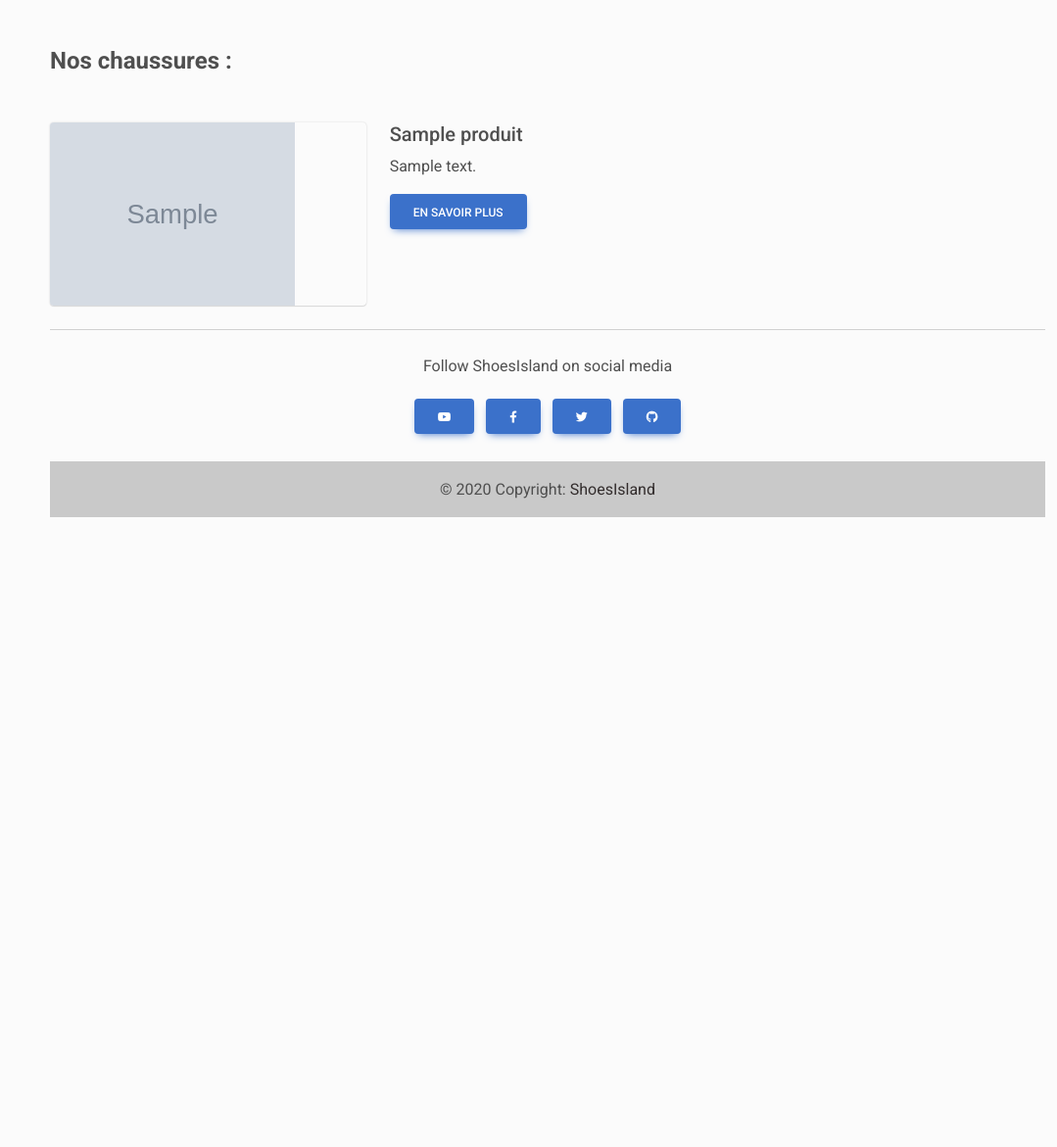
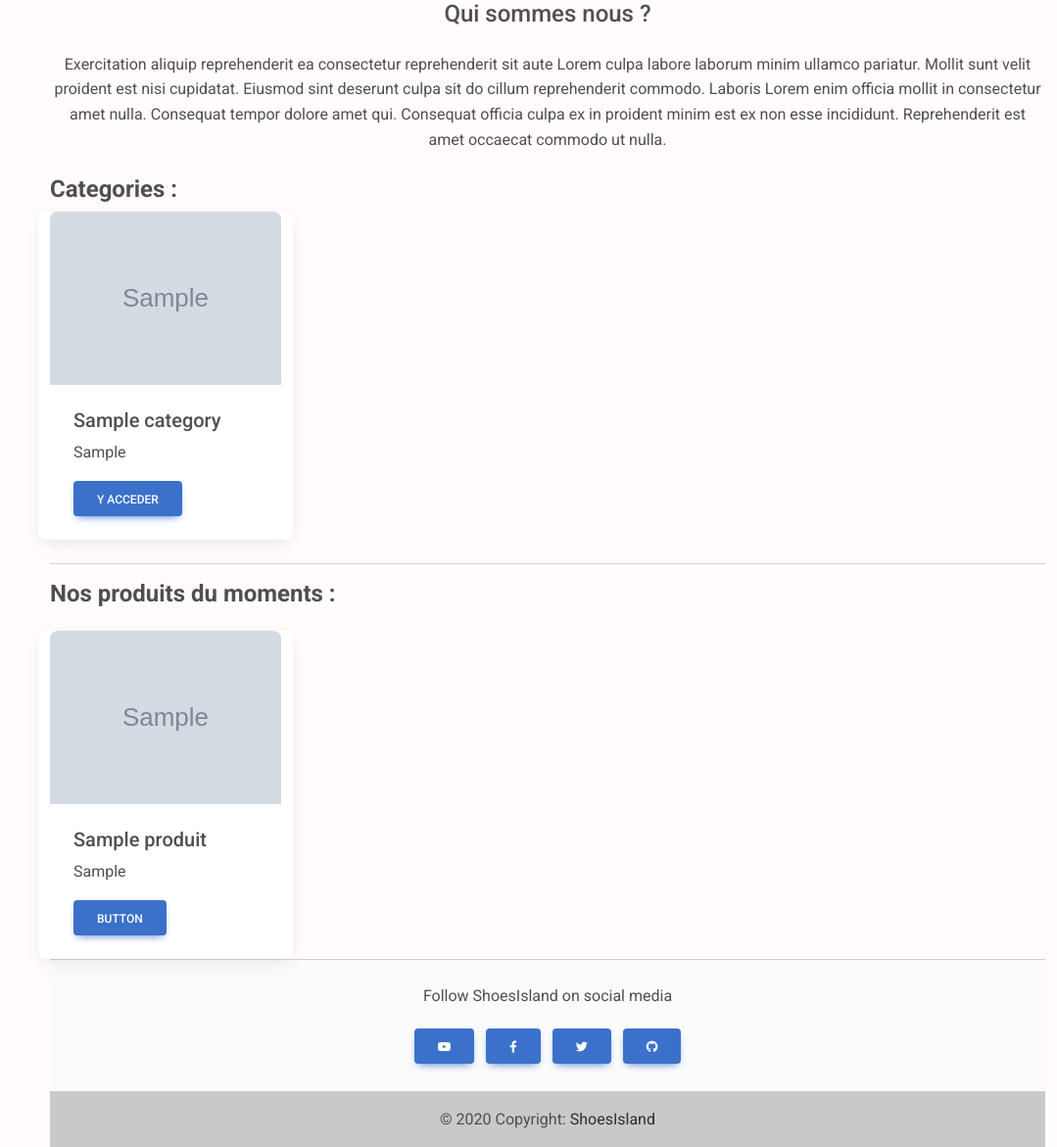
Before and after one commit to ThomasJouaux/Symfony5.4_FilRouge, a Symfony app: template templates/shoesIsland/index.html.twig in a window 1280 px wide. Shown: the whole page at 98% size, without its empty margins (201-1280 px from the left). Before the commit the page ends 528 px from the top, so only its background shows below. Run offline with Twig, Linux system fonts and the light colour scheme; the template is opened without the code that fills it: most values are stand-ins (such as "Sample title", 1, 10 or a date in 2020); grey boxes marked "Sample" are stand-in pictures; some libraries are stand-ins or nearby versions.

Commit message:
04/01/23 frontBug

```diff
--- a/composer.json
+++ b/composer.json
@@ -43,6 +43,7 @@
         "symfony/yaml": "5.4.*",
         "symfonycasts/verify-email-bundle": "^1.12",
         "twig/extra-bundle": "^2.12|^3.0",
+        "twig/intl-extra": "^3.1",
         "twig/twig": "^2.12|^3.0"
     },
     "config": {
--- /dev/null
+++ b/public/css/style.css
@@ -0,0 +1,27 @@
+#msgBvn{
+    font-family: 'Dancing Script', cursive;
+    margin-left: 2rem;
+    color: #34495E;
+}
+main{
+    background-color: #FFFCFB;
+}
+.imgCategorie{
+    width: fit-content !important;
+}
+.imgHeader{
+   width: 100%;
+   align-items: center;
+   height:250px;
+}
+.mainHeader{
+    margin: none;
+    height: 250px;
+    margin-bottom: 15px;
+    margin-left: -30%;
+}
+#sidebarMenu{
+    position:absolute;
+    height: 100%;
+    margin-top: 16.5%;
+}
--- a/src/Controller/ProfileController.php
+++ b/src/Controller/ProfileController.php
@@ -20,4 +20,5 @@ class ProfileController extends AbstractController
         ]);
     }
 
+
 }
--- a/src/Controller/ShoesIslandController.php
+++ b/src/Controller/ShoesIslandController.php
@@ -7,6 +7,7 @@ use App\Entity\Categorie;
 use App\Repository\ProduitRepository;
 use App\Repository\CategorieRepository;
 use App\Repository\SousCategorieRepository;
+use Doctrine\Persistence\ManagerRegistry;
 use Symfony\Component\HttpFoundation\Response;
 use Symfony\Component\Routing\Annotation\Route;
 use Symfony\Bundle\FrameworkBundle\Controller\AbstractController;
@@ -14,7 +15,7 @@ use Symfony\Bundle\FrameworkBundle\Controller\AbstractController;
 class ShoesIslandController extends AbstractController
 {
     #[Route('/', name: 'app_shoes_island')]
-    public function index(CategorieRepository $repo , ProduitRepository $repoPro): Response
+    public function index(CategorieRepository $repo , ProduitRepository $repoPro ): Response
     {
         $categories = $repo->findAll();
         $pro = $repoPro->findAll();
--- a/templates/base.html.twig
+++ b/templates/base.html.twig
@@ -10,12 +10,13 @@
   <link rel="icon" href="img/mdb-favicon.ico" type="image/x-icon" />
   <!-- Font Awesome -->
   <link rel="stylesheet" href="https://cdnjs.cloudflare.com/ajax/libs/font-awesome/6.0.0/css/all.min.css" />
+  <link href="https://fonts.googleapis.com/css2?family=Dancing+Script:wght@600&display=swap" rel="stylesheet">
   <!-- Google Fonts Roboto -->
   <link rel="stylesheet" href="https://fonts.googleapis.com/css2?family=Roboto:wght@300;400;500;700;900&display=swap" />
   <!-- MDB -->
 	<link rel="stylesheet" href"{{ asset('css/bootstrap.min.css')}}">
 	<link rel="stylesheet" href="{{ asset('css/mdb.min.css')}}" />
-
+  <link rel="stylesheet" href="{{asset('css/style.css')}}" />
 	<link rel="stylesheet" href="{{ asset('css/header.css')}}" />
   {% block stylesheets %}
   {% endblock %}
--- a/templates/panier/index.html.twig
+++ b/templates/panier/index.html.twig
@@ -14,7 +14,8 @@
 
 
 <section class="h-100 h-custom" style="background-color: #d2c9ff;">
-  <div class="container py-5 h-100">
+ <main class="">
+    <div class="container">
 <nav aria-label="breadcrumb">
   <ol class="breadcrumb">
     <li class="breadcrumb-item"><a href="/">Acceuil</a></li>
@@ -120,7 +121,7 @@
 
                   <a href="/commande" class="btn btn-dark btn-block btn-lg"
                     data-mdb-ripple-color="dark">Payez</a>
-					<a href="/clear" class="btn btn-danger">Vider le panier</a>
+					<a href="/clear" class="btn btn-danger mt-2">Vider le panier</a>
                 </div>
               </div>
             </div>
@@ -128,6 +129,7 @@
         </div>
       </div>
     </div>
+    </main>
   </div>
 </section>
 {% endblock %}
--- a/templates/registration/register.html.twig
+++ b/templates/registration/register.html.twig
@@ -4,7 +4,8 @@
 
 {% block body %}
 <section class="h-100 h-custom" style="background-color: ;">
-  <div class="container py-5 h-100">
+<main>
+  <div class="container">
     <div class="row d-flex justify-content-center align-items-center h-100">
             <h1 class="text-center">Inscription</h1>
         {{ form_start(registrationForm) }}
@@ -36,5 +37,6 @@
     {{ form_end(registrationForm) }}
   </div>
 </div>
+</main>
 </section>
 {% endblock %}
--- a/templates/security/login.html.twig
+++ b/templates/security/login.html.twig
@@ -4,6 +4,7 @@
 
 {% block body %}
 <section class="h-100 h-custom" style="background-color: ;">
+<main>
   <div class="container py-5 h-100">
     <div class="row d-flex justify-content-center align-items-center h-100">
 <form method="post">
@@ -44,6 +45,7 @@
 </form>
 </div>
 </div>
+</main>
 </section>
 
 {% endblock %}
--- a/templates/shoesIsland/index.html.twig
+++ b/templates/shoesIsland/index.html.twig
@@ -8,34 +8,54 @@
 
 
     <!--Main layout-->
-  <main class="my-5">
+    <main class="">
       <div class="container">
+      <h4 class="text-center mb-4"> Qui sommes nous ? </h4>
+      <p class="text-center mb-4">Exercitation aliquip reprehenderit ea consectetur reprehenderit sit aute Lorem culpa labore laborum minim ullamco pariatur. Mollit sunt velit proident est nisi cupidatat. Eiusmod sint deserunt culpa sit do cillum reprehenderit commodo. Laboris Lorem enim officia mollit in consectetur amet nulla. Consequat tempor dolore amet qui. Consequat officia culpa ex in proident minim est ex non esse incididunt. Reprehenderit est amet occaecat commodo ut nulla.</p>
         <!--Section: Content-->
         <section class="text-center text-md-start">
-        <h4 class="mb-5"><strong>Nos chaussures :</strong></h4>
-
-        <!-- Post -->
-  {% for pro in produit %}
-        <div class="row">
-          <div class="col-md-4 mb-4">
-            <div class="bg-image hover-overlay shadow-1-strong rounded ripple" data-mdb-ripple-color="light">
-              <img src="{{ pro.ImgProduit}}" class="img-fluid" width="250" height="300"/>
+          <h4 class="mb-2"><strong>Categories :</strong></h4>
+  <div class="row ">
+  {% for categorie in categories %}
+    <div class="card col-3">
+    <div class="bg-image hover-overlay ripple" data-mdb-ripple-color="light">
+      <img src="{{categorie.categorieImg}}" class="img-fluid imgCategorie"/>
       <a href="#!">
         <div class="mask" style="background-color: rgba(251, 251, 251, 0.15);"></div>
       </a>
     </div>
-          </div>
-
-          <div class="col-md-8 mb-4">
-            <h5>{{pro.nomProduit}}</h5>
-            <p>
-              {{pro.descriptionProduit}}
-            </p>
-
-           <a href="/produits/{{ pro.id }}" class="btn btn-primary">En savoir plus</a>
+    <div class="card-body">
+      <h5 class="card-title">{{categorie.categorieNom}}</h5>
+      <p class="card-text">{{categorie.categorieType}}</p>
+      <a href="/categorie/{{categorie.id}}" class="btn btn-primary">Y acceder </a>
     </div>
   </div>
   {% endfor %}
+  </div>
+  <hr class="mt-4">
+          <!-- Post -->
+    <h4 class="mb-4"><strong>Nos produits du moments :</strong></h4>
+  <div class="row">
+    {% for pro in produit|slice(0,4) %}
+
+<div class="card col-3">
+    <div class="bg-image hover-overlay ripple" data-mdb-ripple-color="light">
+      <img src="{{pro.imgProduit}}" class="img-fluid imgproduit"/>
+      <a href="#!">
+        <div class="mask" style="background-color: rgba(251, 251, 251, 0.15);"></div>
+      </a>
+    </div>
+    <div class="card-body">
+      <h5 class="card-title">{{pro.nomProduit}}</h5>
+      <p class="card-text">{{pro.typeProduit}}</p>
+      <a href="/produits/{{pro.id}}" class="btn btn-primary">Button</a>
+    </div>
+  </div>
+
+
+  {% endfor %}
+  </div>
+
         <!--Section: Content-->
 
 
```
Also changed, not shown: src/DataFixtures/CategorieFixtures.php (+4 -4 lines), templates/header.html.twig (+24 -22 lines), templates/profile/index.html.twig (+7 -1 lines), public/img/categorie/categorie_accessoire.jpg (added), public/img/categorie/categorie_enfant.jpg (added), public/img/categorie/categorie_femme.jpg (added), public/img/categorie/categorie_homme.jpeg (added), public/img/global/img_header.jpeg (added), 2 other files. Lines whose indentation alone changed are shown as unchanged.
